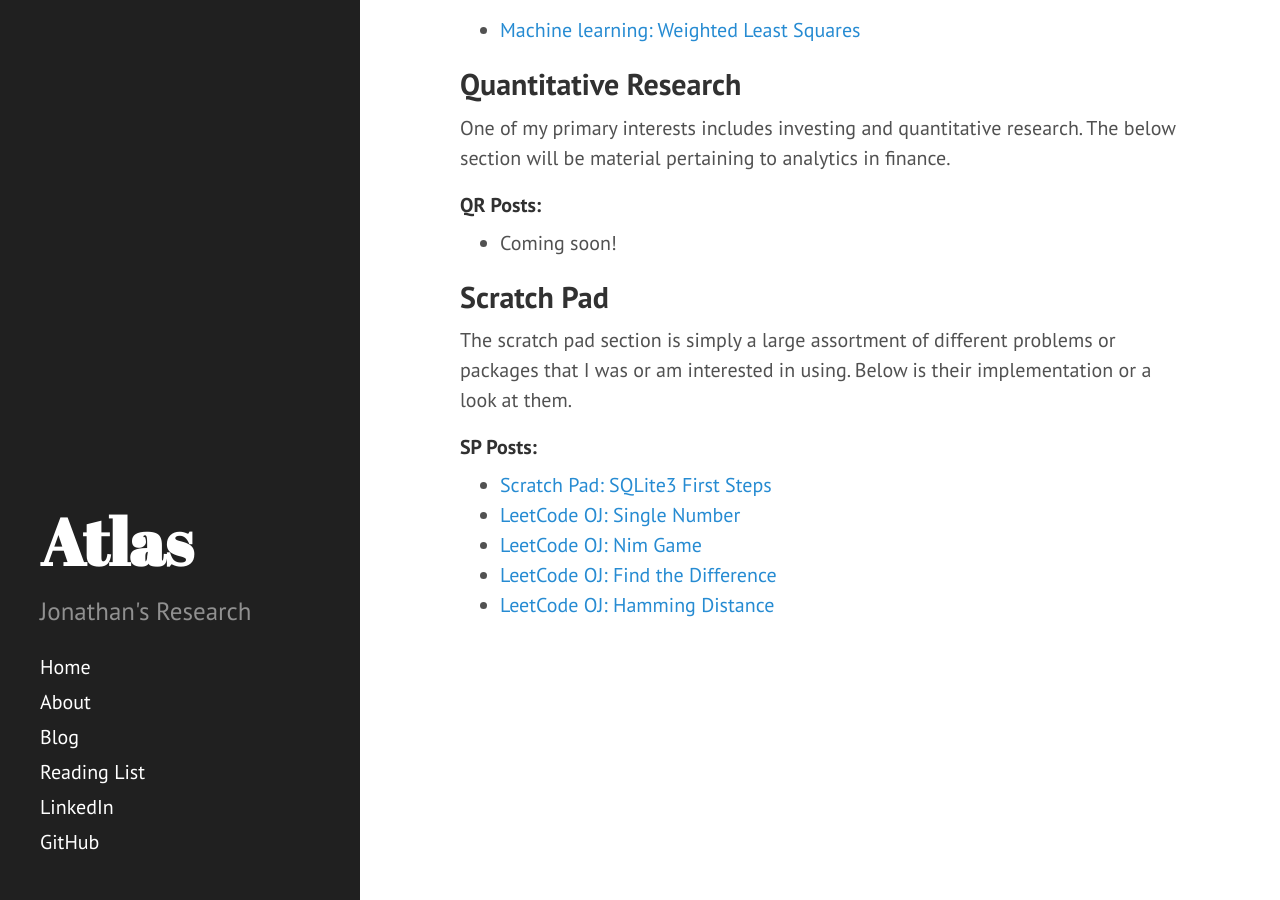
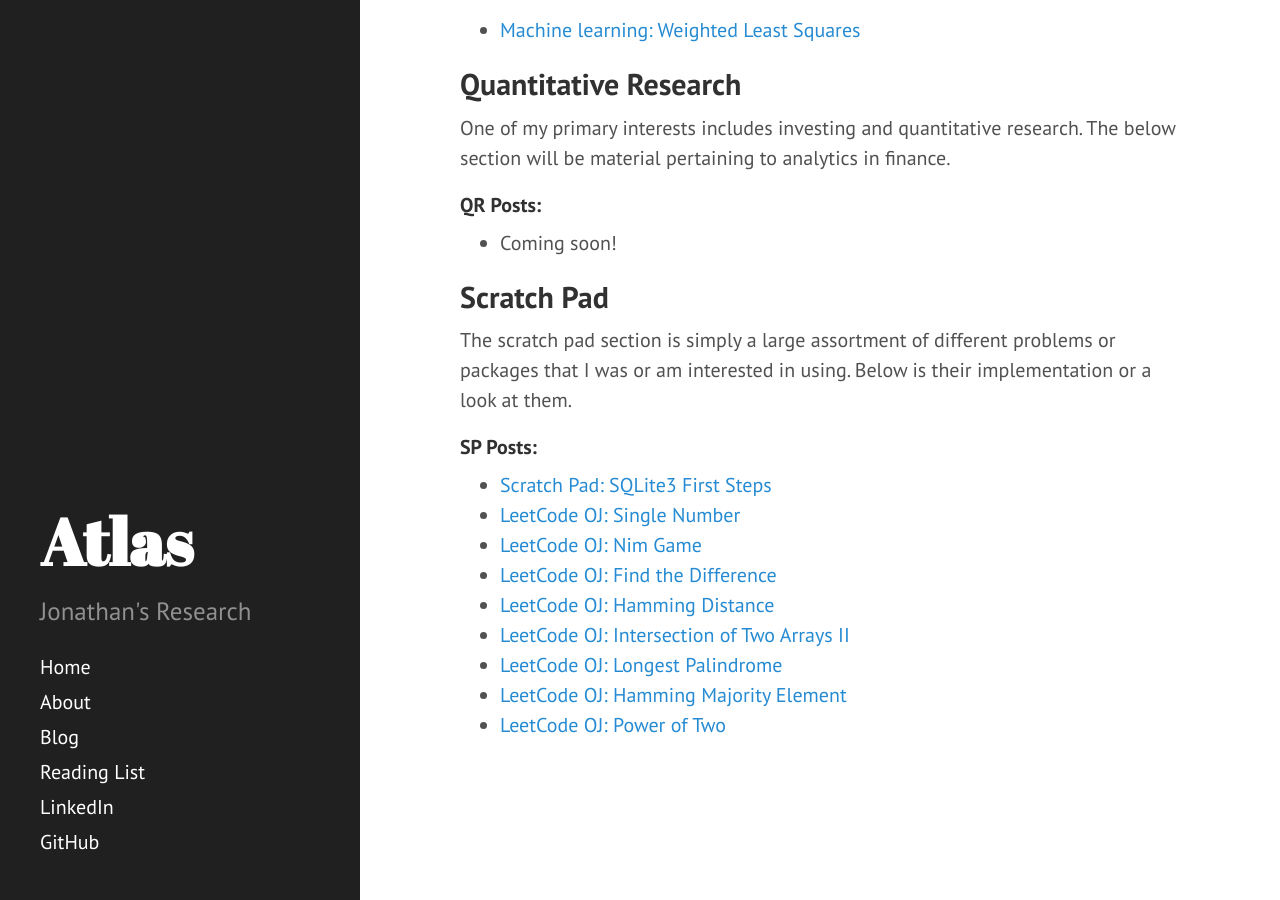
Before and after one commit to JonathanJohann/Research, a Jekyll site: the page built from Blog.md, in a window 1280 px wide and 900 px high, scrolled down 720 px. Built offline with Jekyll 4.4.1, drawn with Linux system fonts in a browser that asks for light colours; Markdown is read by kramdown in place of the engine named in the settings.

Commit message:
Update Blog.md

```diff
--- a/Blog.md
+++ b/Blog.md
@@ -44,3 +44,7 @@ The scratch pad section is simply a large assortment of different problems or pa
 * [LeetCode OJ: Nim Game](https://jonathanjohann.github.io/Research/2016/12/31/Nim-Game/)
 * [LeetCode OJ: Find the Difference](https://jonathanjohann.github.io/Research/2017/01/01/Find-the-Difference/)
 * [LeetCode OJ: Hamming Distance](https://jonathanjohann.github.io/Research/2017/01/01/Hamming-Distance/)
+* [LeetCode OJ: Intersection of Two Arrays II](https://jonathanjohann.github.io/Research/2017/01/04/Intersection-of-Two-Arrays-II/)
+* [LeetCode OJ: Longest Palindrome](https://jonathanjohann.github.io/Research/2017/01/04/Longest-Palindrome/)
+* [LeetCode OJ: Hamming Majority Element](https://jonathanjohann.github.io/Research/2017/01/04/Majority-Element/)
+* [LeetCode OJ: Power of Two](https://jonathanjohann.github.io/Research/2017/01/04/power-of-two/)
```
